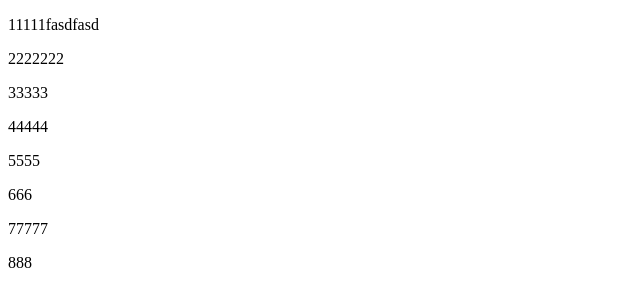
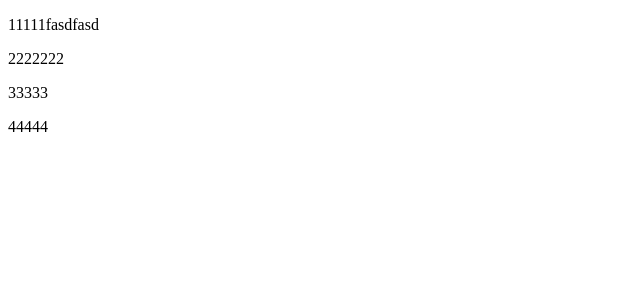
Before and after one commit to linxingli/learngit, a plain HTML site: page index.html in a window 1280 px wide. Shown: the whole page, without its empty margins (0-640 px from the left). Drawn offline with Linux system fonts and the light colour scheme.

Commit message:
fix:del 6-8

```diff
--- a/index.html
+++ b/index.html
@@ -11,12 +11,5 @@
   <p>2222222</p>
   <p>33333</p>
   <p>44444</p>
-  <p>
-    5555
-  </p>
-  <p>666</p>
-  <p>77777</p>
-  <p>888
-  </p>
 </body>
 </html>
```
